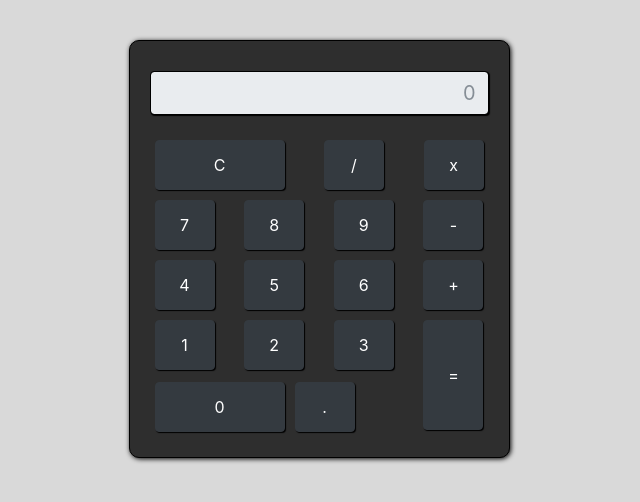
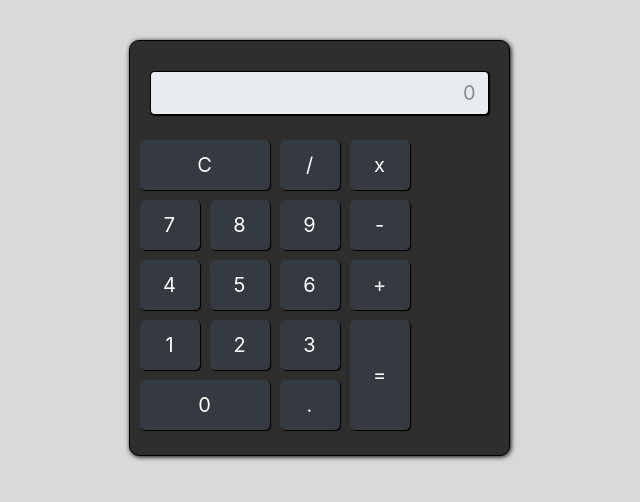
Before and after one commit to DrielliCastro/Calculadora, a plain HTML site: page index.html in a window 1280 px wide. Shown: the whole page, without its empty margins (321-961 px from the left). Drawn offline with nearby package versions, Linux system fonts and the light colour scheme.

Commit message:
Update index.html

```diff
--- a/index.html
+++ b/index.html
@@ -11,7 +11,6 @@
             background-color: #2E2E2E;
             border-radius: 10px;
             box-shadow: 1px 1px 5px #000;
-
         }
 
         .btn {
@@ -31,7 +30,6 @@
 
         .zero {
             width: 130px;
-
         }
 
         .resultado {
@@ -45,40 +43,44 @@
     </style>
 </head>
 <body style="background: #D9D9D9">
-    <div class="container d-flex justify-content-center">
+    <div class="container">
+        <div class="row">
+            <div class="col d-flex justify-content-center">
                 <div class="calculadora">
                     <input type="text" id="display" class="form-control resultado" placeholder="0" disabled="disabled" />
 
-            <div class="d-flex justify-content-between">
-                <button type="button" class="btn btn-dark clear">C</button>
-                <button type="button" class="btn btn-dark">/</button>
-                <button type="button" class="btn btn-dark">x</button>
+                    <div class="row">
+                        <button type="button" class="btn btn-dark btn-lg clear">C</button>
+                        <button type="button" class="btn btn-dark btn-lg">/</button>
+                        <button type="button" class="btn btn-dark btn-lg">x</button>
                     </div>
 
-            <div class="d-flex justify-content-between">
-                <button type="button" class="btn btn-dark">7</button>
-                <button type="button" class="btn btn-dark">8</button>
-                <button type="button" class="btn btn-dark">9</button>
-                <button type="button" class="btn btn-dark">-</button>
+                    <div class="row">
+                        <button type="button" class="btn btn-dark btn-lg">7</button>
+                        <button type="button" class="btn btn-dark btn-lg">8</button>
+                        <button type="button" class="btn btn-dark btn-lg">9</button>
+                        <button type="button" class="btn btn-dark btn-lg">-</button>
                     </div>
 
-            <div class="d-flex justify-content-between">
-                <button type="button" class="btn btn-dark">4</button>
-                <button type="button" class="btn btn-dark">5</button>
-                <button type="button" class="btn btn-dark">6</button>
-                <button type="button" class="btn btn-dark">+</button>
+                    <div class="row">
+                        <button type="button" class="btn btn-dark btn-lg">4</button>
+                        <button type="button" class="btn btn-dark btn-lg">5</button>
+                        <button type="button" class="btn btn-dark btn-lg">6</button>
+                        <button type="button" class="btn btn-dark btn-lg">+</button>
                     </div>
 
-            <div class="d-flex justify-content-between">
-                <button type="button" class="btn btn-dark">1</button>
-                <button type="button" class="btn btn-dark">2</button>
-                <button type="button" class="btn btn-dark">3</button>
-                <button type="button" class="btn btn-dark enter">=</button>
+                    <div class="row">
+                        <button type="button" class="btn btn-dark btn-lg">1</button>
+                        <button type="button" class="btn btn-dark btn-lg">2</button>
+                        <button type="button" class="btn btn-dark btn-lg">3</button>
+                        <button type="button" class="btn btn-dark btn-lg enter">=</button>
                     </div>
 
-            <div class="d-flex justify-content-start">
-                <button type="button" class="btn btn-dark zero" style="margin-top: -53px;">0</button>
-                <button type="button" class="btn btn-dark" style="margin-top: -53px;" >.</button>
+                    <div class="row" style="margin-top: -60px">
+                        <button type="button" class="btn btn-dark zero btn-lg">0</button>
+                        <button type="button" class="btn btn-dark btn-lg">.</button>
+                    </div>
+                </div>
             </div>
         </div>
     </div>
@@ -95,7 +97,7 @@
                     display.value = "0";
                 } else if (value === "=" || value === "Enter") {
                     try {
-                        currentInput = currentInput.replace(/x/g, "*");
+                        currentInput = currentInput.replace(/x/g, "*"); // Substitui 'x' por '*'
                         display.value = eval(currentInput);
                         currentInput = display.value;
                     } catch (error) {
@@ -103,8 +105,8 @@
                         currentInput = "";
                     }
                 } else if (value === "Backspace") {
-                    currentInput = currentInput.slice(0, -1);
-                    display.value = currentInput || "0";
+                    currentInput = currentInput.slice(0, -1); // Apaga o último caractere
+                    display.value = currentInput || "0"; // Se apagar tudo, volta para "0"
                 } else {
                     if (display.value === "0" && !isNaN(value)) {
                         currentInput = value;
```
Lines whose indentation alone changed are shown as unchanged.
